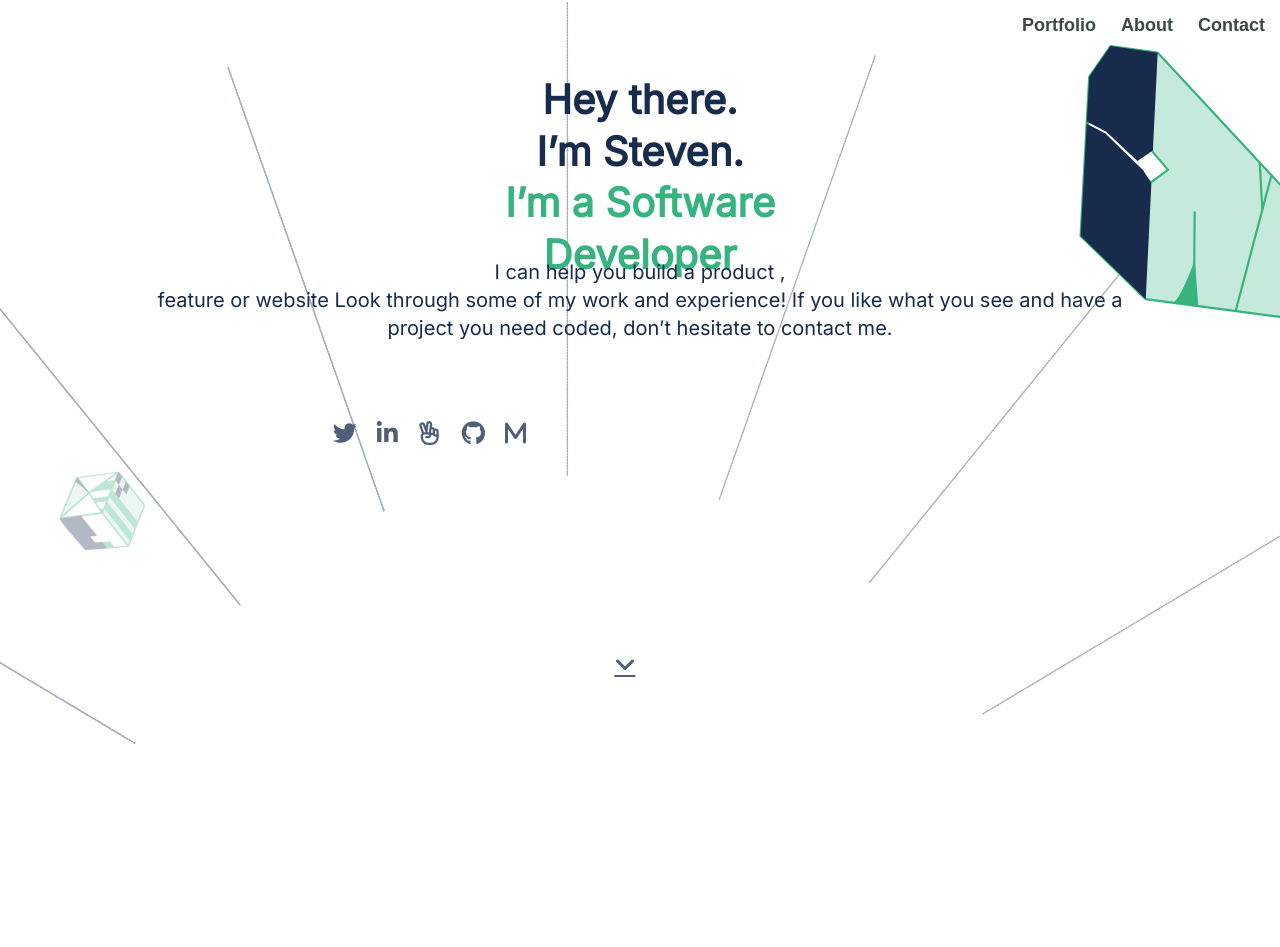
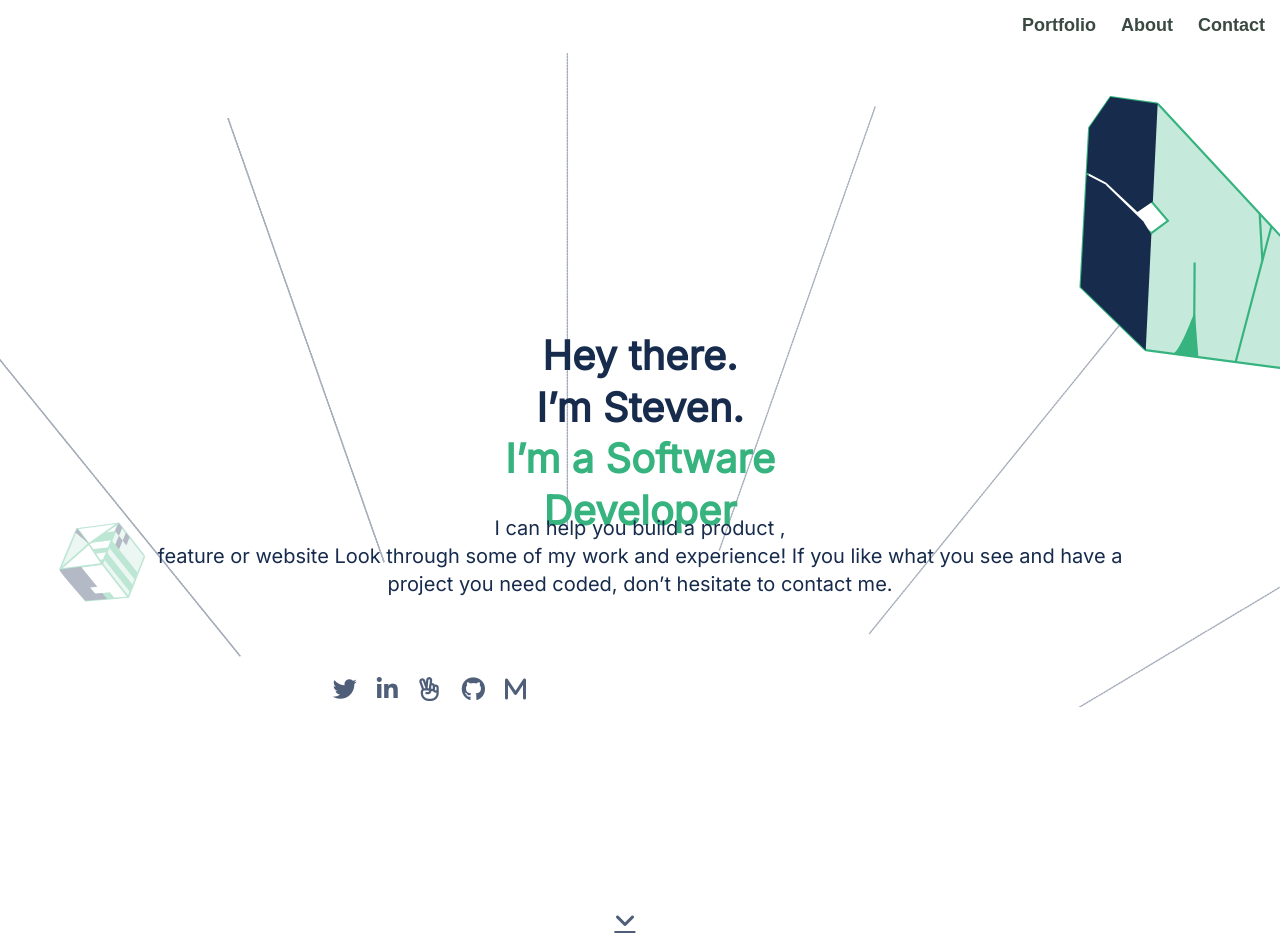
Before and after one commit to fpsapc/portfolio, a website: page index.html in a window 1280 px wide. Shown: the top 947 px of the page. Before the commit the page ends 800 px from the top, so only its background shows below. Drawn offline with Linux system fonts and the light colour scheme.

Commit message:
fix the font family

```diff
--- a/index.html
+++ b/index.html
@@ -15,7 +15,6 @@
 
 </head>
 <body>
-    <div class="app-wrap">
 
     <header class="app-header">
         <nav>
@@ -28,8 +27,10 @@
                         <li><a href="#">About</a></li>
                         <li><a href="#">Contact</a></li>
                     </ul>
+            </div>
         </nav>
     </header>
+    <section class="app-wrap">
 
         <div class="container">
             <section class="headline">
@@ -51,6 +52,6 @@
 
         </div>
 
-    </div>
+    </section>
 </body>
 </html>
--- a/style.css
+++ b/style.css
@@ -4,10 +4,17 @@
 }
 
 body {
+  font-family: 'Inter', sans-serif;
+  height: 100%;
+}
+
+.app-wrap {
   background-image: url('background.svg');
   background-repeat: no-repeat;
+  top: fixed;
   background-size: cover;
-  font-family: 'Inter', sans-serif;
+  padding-top: 20%;
+  height: 100%;
 }
 
 .container {
@@ -20,7 +27,7 @@ body {
 }
 
 h2 {
-  font-family: 'Inter';
+  font-family: 'Inter', sans-serif;
   font-style: normal;
   font-weight: 700;
   font-size: 40px;
@@ -96,7 +103,7 @@ label {
 }
 
 p {
-  font-family: 'Inter';
+  font-family: 'Inter', sans-serif;
   font-style: normal;
   font-weight: 400;
   font-size: 20px;
```
Lines whose indentation alone changed are shown as unchanged.
